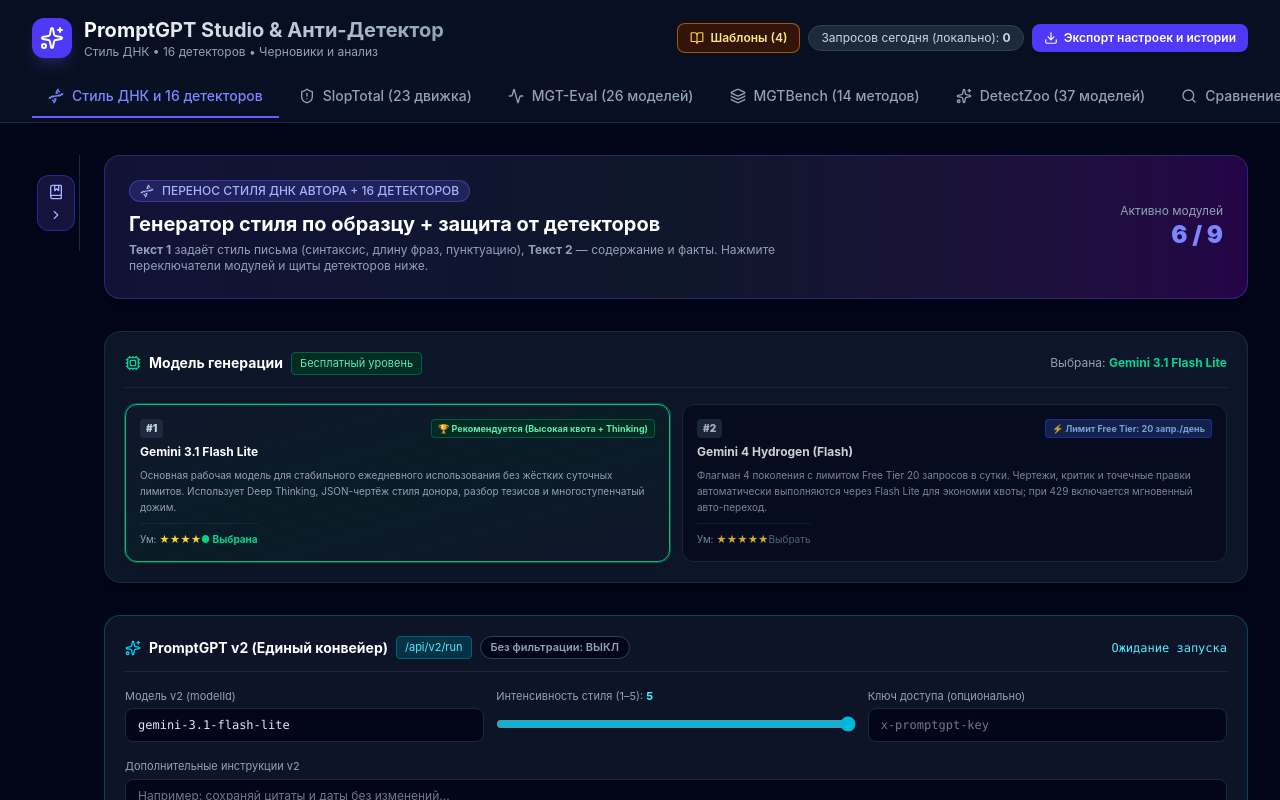
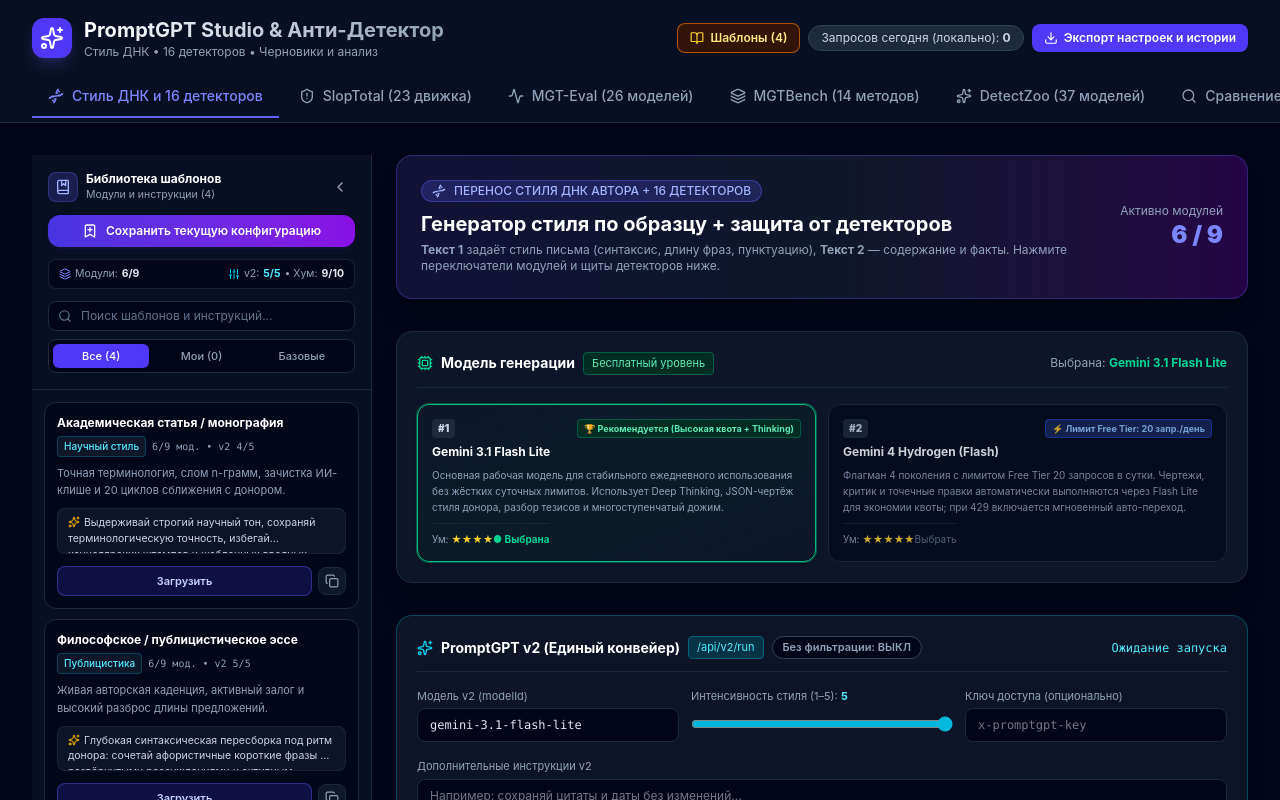
Before and after one commit to thebestmoneyru-commits/1, a React (Vite) app: page / in a window 1280 px wide. Shown: the top 800 px of the page. Built offline with nearby package versions, Linux system fonts and the light colour scheme.

Commit message:
Align UI component contracts: src/App.tsx

```diff
--- a/src/App.tsx
+++ b/src/App.tsx
@@ -2884,15 +2884,18 @@ export default function App() {
       <div className="max-w-[1440px] mx-auto px-4 sm:px-6 lg:px-8 py-8 flex flex-col lg:flex-row gap-6 items-start">
         {isTemplateSidebarOpen && (
           <PromptTemplateSidebar
+            isOpen={isTemplateSidebarOpen}
+            onToggleOpen={toggleTemplateSidebar}
             templates={allTemplates}
             activeTemplateId={activeTemplateId}
-            currentConfig={buildCurrentTemplateConfig()}
-            onApply={handleApplyPromptTemplate}
-            onSaveNew={handleSavePromptTemplate}
-            onUpdateExisting={handleUpdateCustomTemplate}
-            onDeleteCustom={handleDeleteCustomTemplate}
-            onDuplicate={handleDuplicatePromptTemplate}
-            onClose={toggleTemplateSidebar}
+            currentFlagsCount={Object.values(flags).filter(Boolean).length}
+            currentV2Intensity={v2StyleIntensity}
+            currentHumanizerIntensity={styleIntensity}
+            onSaveTemplate={handleSavePromptTemplate}
+            onApplyTemplate={handleApplyPromptTemplate}
+            onUpdateCustomTemplate={handleUpdateCustomTemplate}
+            onDeleteCustomTemplate={handleDeleteCustomTemplate}
+            onDuplicateTemplate={handleDuplicatePromptTemplate}
           />
         )}
 
@@ -3308,8 +3311,9 @@ export default function App() {
               {activeWorkbenchDetector && (
                 <DetectorWorkbench
                   detectorId={activeWorkbenchDetector}
-                  text={currentSourceText}
-                  onClose={() => setActiveWorkbenchDetector(null)}
+                  onSelectDetector={setActiveWorkbenchDetector}
+                  onBack={() => setActiveWorkbenchDetector(null)}
+                  currentContentText={currentSourceText}
                   onApplyToMainScore={(detId, patch) => {
                     setDetectorScores((prev) => ({
                       ...prev,
@@ -3745,8 +3749,9 @@ export default function App() {
               {activeWorkbenchDetector && (
                 <DetectorWorkbench
                   detectorId={activeWorkbenchDetector}
-                  text={inputTextAI}
-                  onClose={() => setActiveWorkbenchDetector(null)}
+                  onSelectDetector={setActiveWorkbenchDetector}
+                  onBack={() => setActiveWorkbenchDetector(null)}
+                  currentContentText={inputTextAI}
                   onApplyToMainScore={(detId, patch) => {
                     setDetectorScores((prev) => ({
                       ...prev,
```
